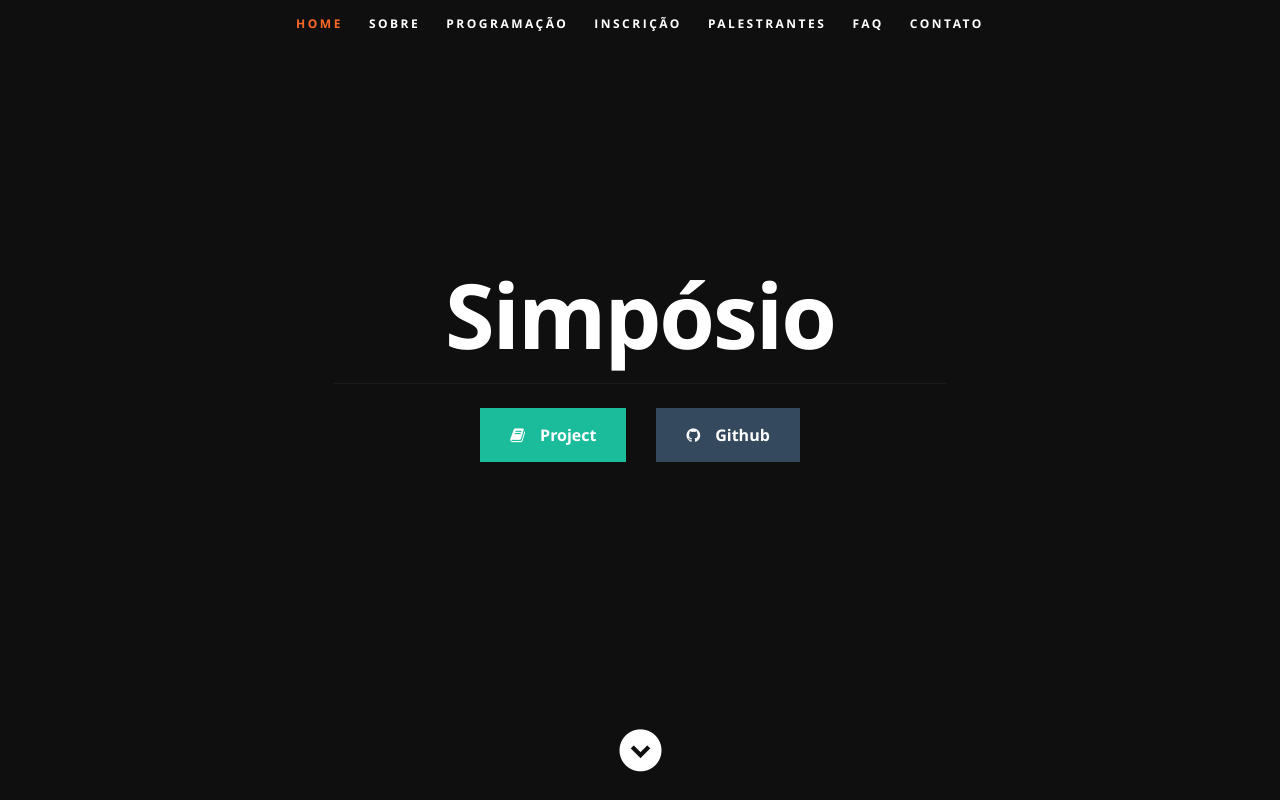
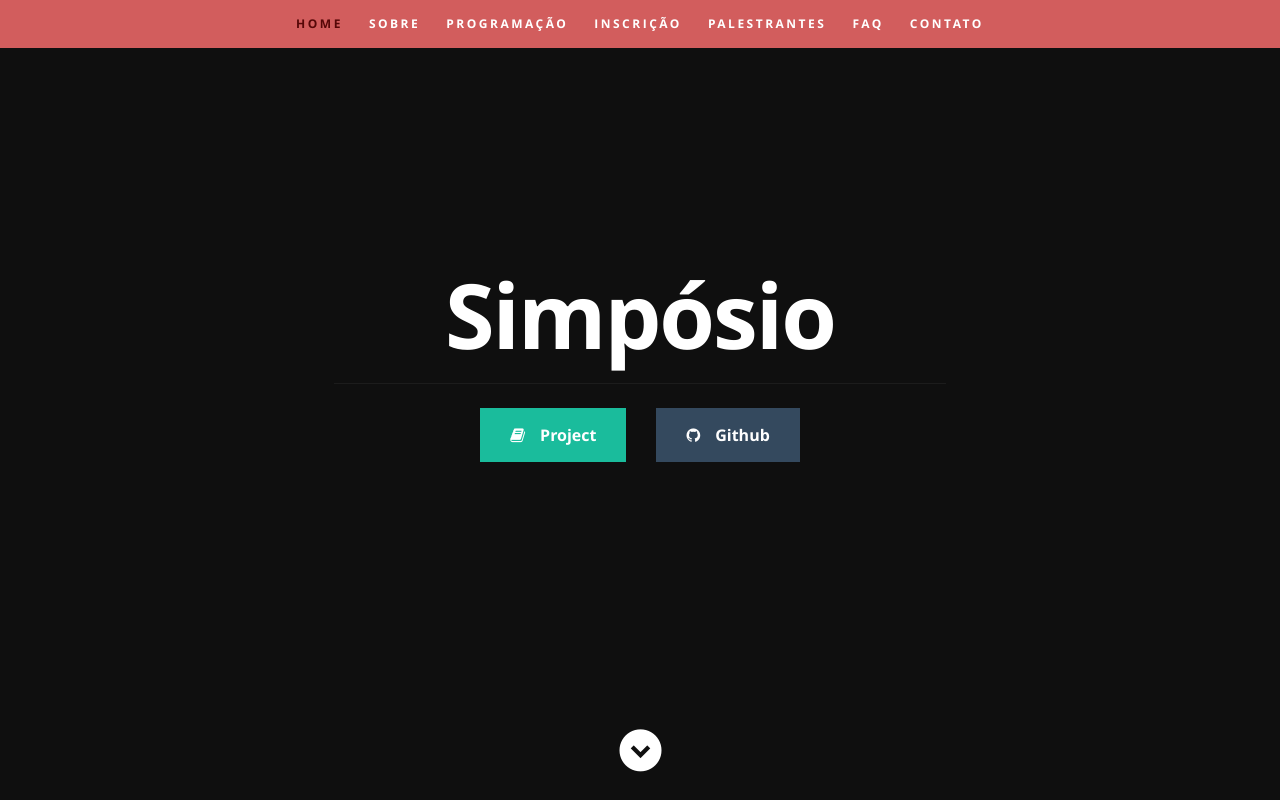
Before and after one commit to thaybaldao/symposium-app, a React (Create React App) app: page / in a window 1280 px wide. Built offline with nearby package versions, Linux system fonts and the light colour scheme.

Commit message:
changing navbar

```diff
--- a/public/css/layout.css
+++ b/public/css/layout.css
@@ -174,7 +174,7 @@ ul#nav li a {
 }
 
 ul#nav li a:active { background-color: transparent !important; }
-ul#nav li.current a { color: #fe6928; }
+ul#nav li.current a { color: #560707; }
 
 
 /* ------------------------------------------------------------------ */
--- a/src/App.css
+++ b/src/App.css
@@ -0,0 +1,3 @@
+.navBar{
+  background-color: #d25d5d;
+}
--- a/src/Components/Header.js
+++ b/src/Components/Header.js
@@ -9,7 +9,7 @@ class Header extends Component {
 
     return (
       <header id="home">
-      <nav id="nav-wrap">
+      <nav id="nav-wrap" className="navBar">
          <a className="mobile-btn" href="#nav-wrap" title="Show navigation">Show navigation</a>
 	      <a className="mobile-btn" href="#home" title="Hide navigation">Hide navigation</a>
 
```
Also changed, not shown: public/css/media-queries.css (line endings or trailing spaces), src/logo.png (added).
